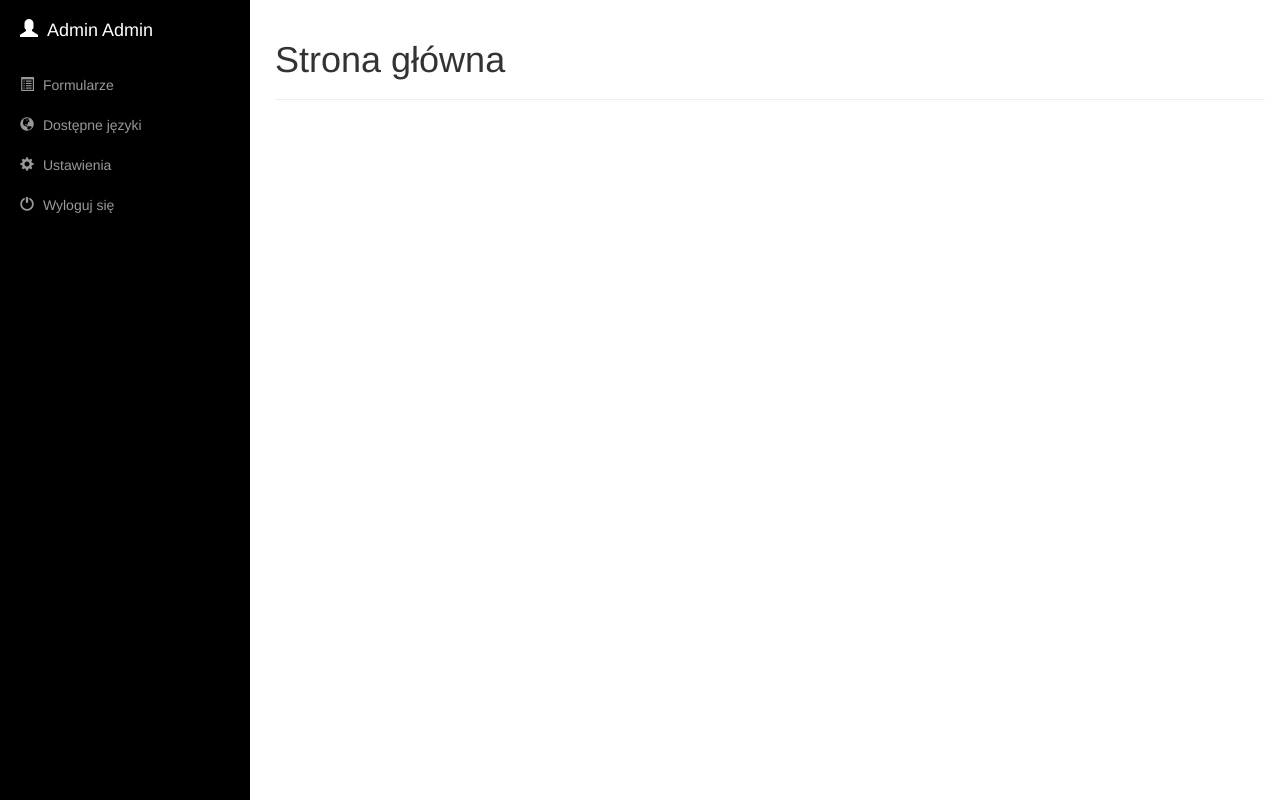
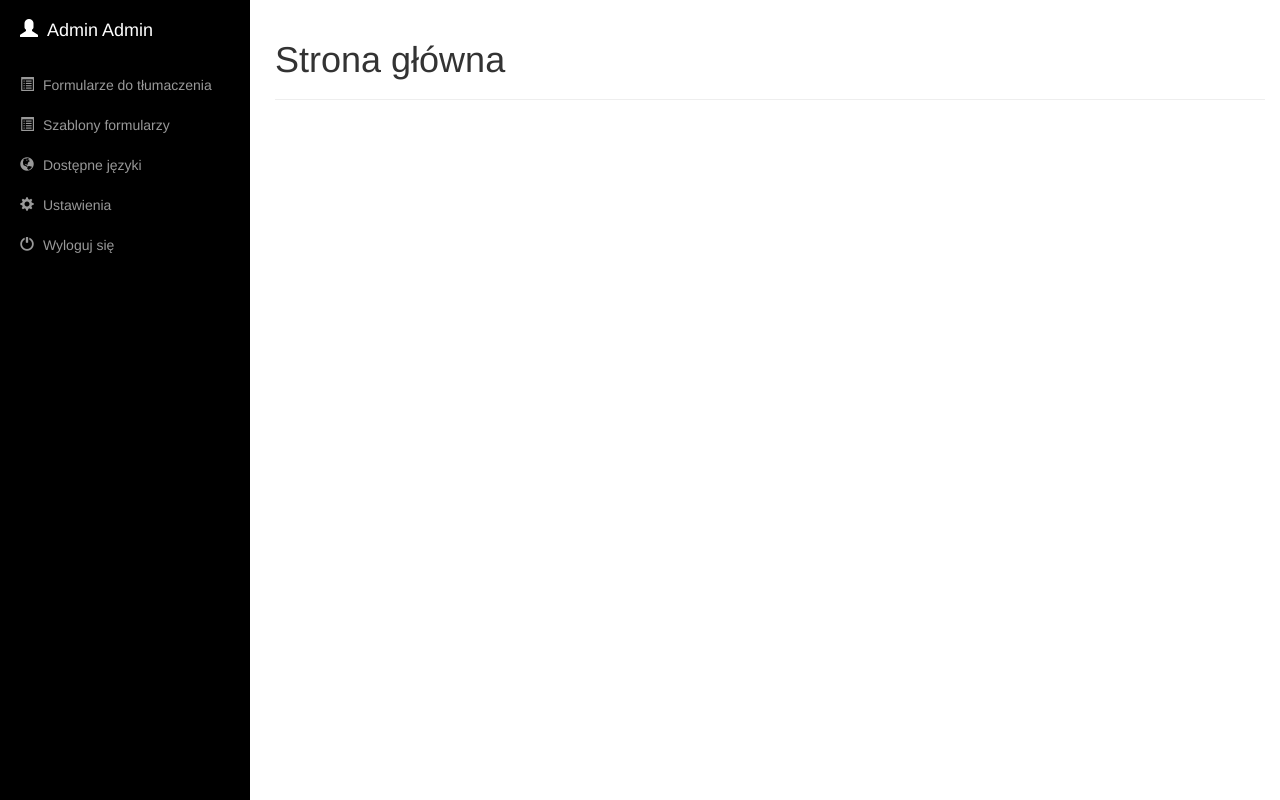
Before and after one commit to mic4ael/MasterThesis, a Django app: page /dynforms/ in a window 1280 px wide. Run offline with Django 3.2, Linux system fonts and the light colour scheme; a user stored in the database is signed in; some libraries are stand-ins or nearby versions.

Commit message:
Show menu item only for translators

```diff
--- a/dynforms/templates/dynforms/layout_base.html
+++ b/dynforms/templates/dynforms/layout_base.html
@@ -30,12 +30,20 @@
                             {{ request.user.get_full_name }}
                         </a>
                     </li>
+                    {% if perms.dynforms.can_translate_forms or request.user.is_superuser %}
+                        <li class="">
+                            <a href="#">
+                                <i class="glyphicon glyphicon-list-alt"></i>
+                                {% trans 'Formularze do tłumaczenia' %}
+                            </a>
+                        </li>
+                    {% endif %}
                     {% if request.user.is_superuser %}
                         {% url 'forms' as forms_url %}
                         <li class="{% if request.get_full_path == forms_url %}active{% endif %}">
                             <a href="{{ forms_url }}">
                                 <i class="glyphicon glyphicon-list-alt"></i>
-                                {% trans 'Formularze' %}
+                                {% trans 'Szablony formularzy' %}
                             </a>
                         </li>
                     {% endif %}
```
